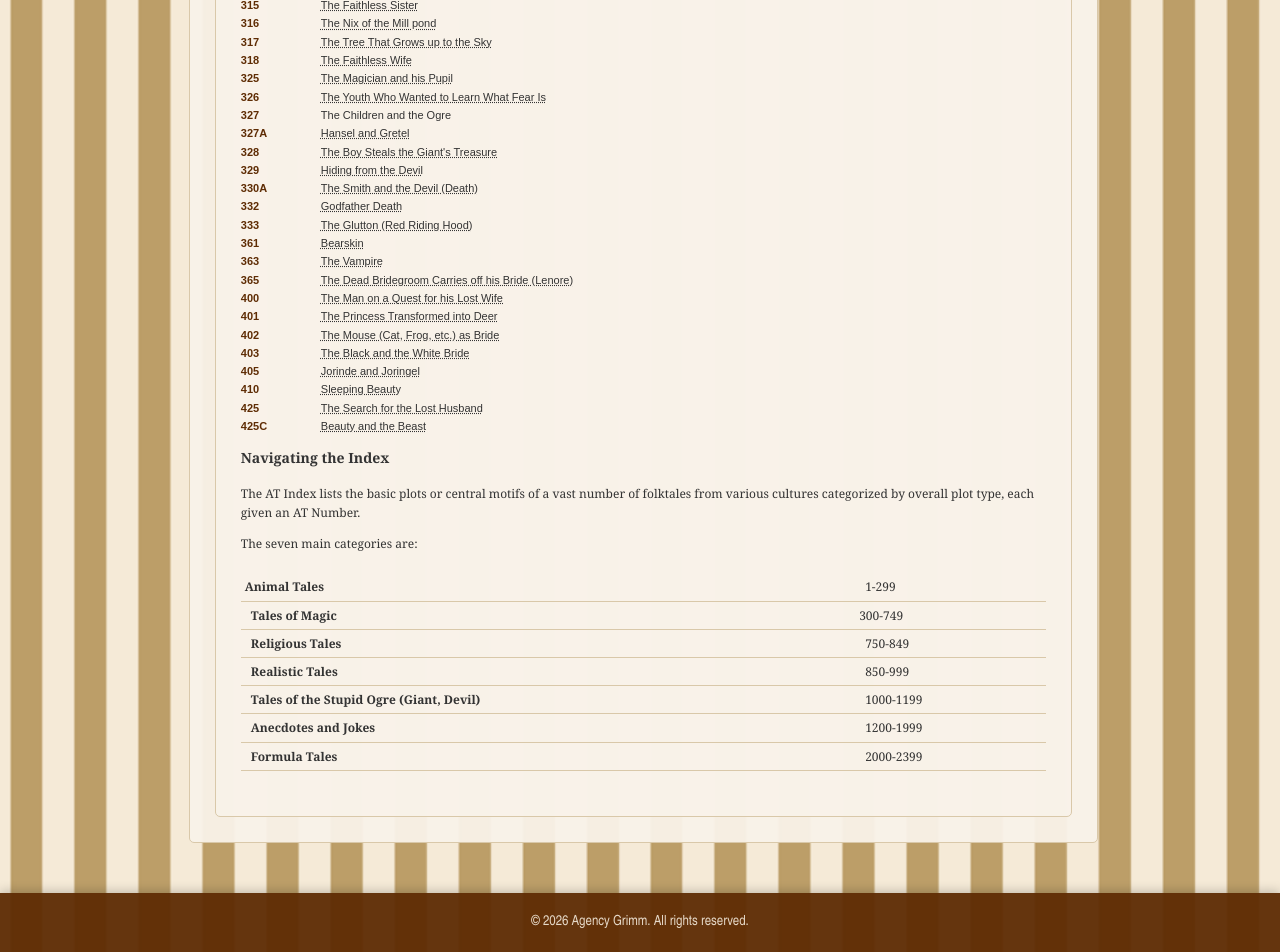
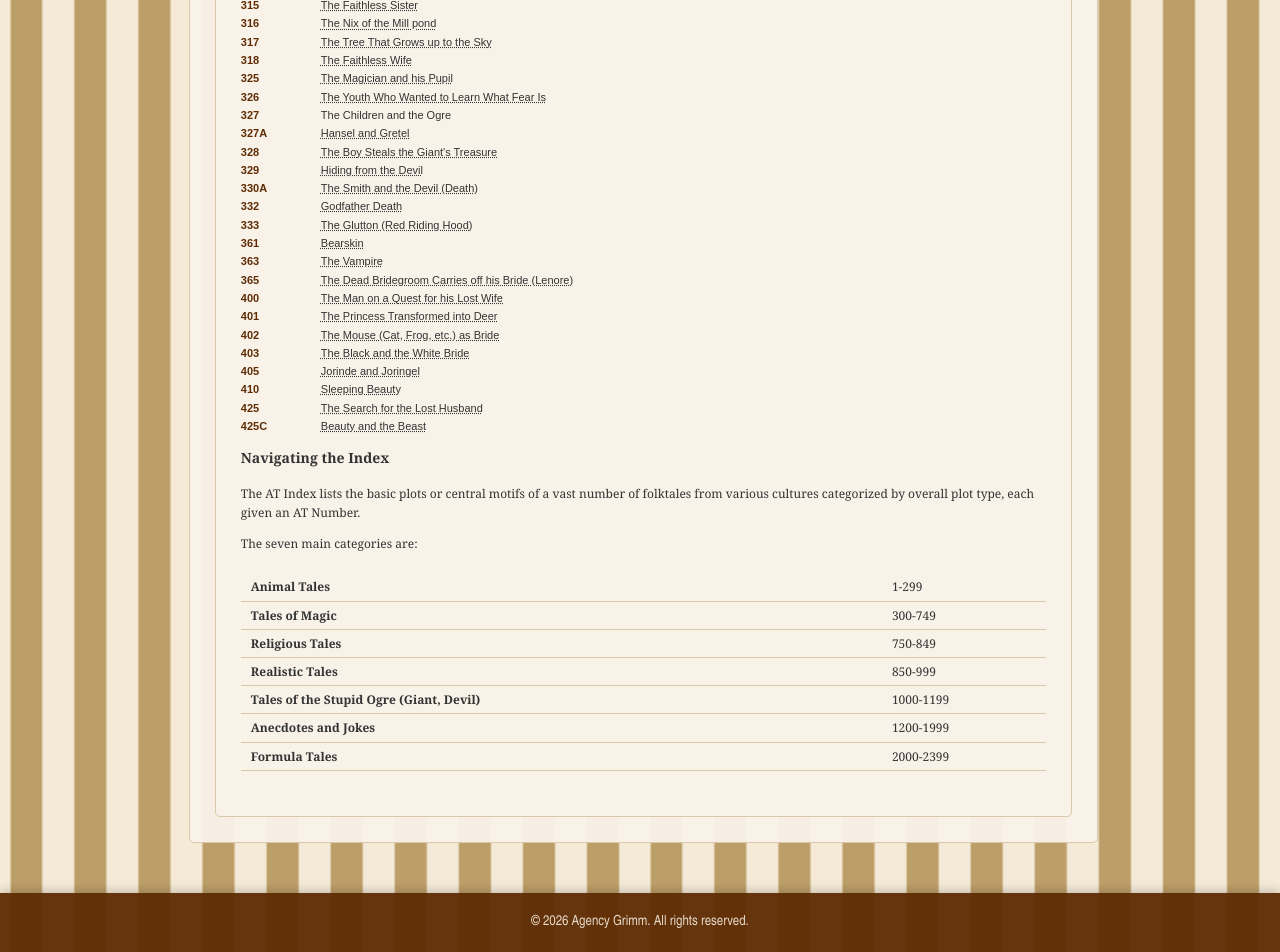
Before and after one commit to johnhopes-collab/grimmsdetectiveagency, a Jekyll site: the page built from archives/at-index.html, in a window 1280 px wide. Shown: the part 1489-2441 px from the top of the page. Built offline with Jekyll 4.4.1, drawn with Linux system fonts in a browser that asks for light colours.

Commit message:
Update at-index.html

```diff
--- a/archives/at-index.html
+++ b/archives/at-index.html
@@ -242,12 +242,12 @@ title: Archives / Aarne-Thompson Index
             <p>The seven main categories are:</p>
 
                 <table style="width: 100%; border-collapse: collapse; margin: 20px 0;">
-                    <tr><td style="padding: 4px 4px; border-bottom: 1px solid #d9c8a9; font-weight: bold;">Animal Tales</td><td style="padding: 4px 10px; border-bottom: 1px solid #d9c8a9;">1-299</td></tr>
-                    <tr><td style="padding: 4px 10px; border-bottom: 1px solid #d9c8a9; font-weight: bold;">Tales of Magic</td><td style="padding: 4px 4px; border-bottom: 1px solid #d9c8a9;">300-749</td></tr>
-                    <tr><td style="padding: 4px 10px; border-bottom: 1px solid #d9c8a9; font-weight: bold;">Religious Tales</td><td style="padding: 4px 10px; border-bottom: 1px solid #d9c8a9;">750-849</td></tr>
-                    <tr><td style="padding: 4px 10px; border-bottom: 1px solid #d9c8a9; font-weight: bold;">Realistic Tales</td><td style="padding: 4px 10px; border-bottom: 1px solid #d9c8a9;">850-999</td></tr>
-                    <tr><td style="padding: 4px 10px; border-bottom: 1px solid #d9c8a9; font-weight: bold;">Tales of the Stupid Ogre (Giant, Devil)</td><td style="padding: 4px 10px; border-bottom: 1px solid #d9c8a9;">1000-1199</td></tr>
-                    <tr><td style="padding: 4px 10px; border-bottom: 1px solid #d9c8a9; font-weight: bold;">Anecdotes and Jokes</td><td style="padding: 4px 10px; border-bottom: 1px solid #d9c8a9;">1200-1999</td></tr>
-                    <tr><td style="padding: 4px 10px; border-bottom: 1px solid #d9c8a9; font-weight: bold;">Formula Tales</td><td style="padding: 4px 10px; border-bottom: 1px solid #d9c8a9;">2000-2399</td></tr>
+                    <tr><td style="padding: 4px 10px; border-bottom: 1px solid #d9c8a9; font-weight: bold;">Animal Tales</td><td style="padding: 4px -30px; border-bottom: 1px solid #d9c8a9;">1-299</td></tr>
+                    <tr><td style="padding: 4px 10px; border-bottom: 1px solid #d9c8a9; font-weight: bold;">Tales of Magic</td><td style="padding: 4px -30px; border-bottom: 1px solid #d9c8a9;">300-749</td></tr>
+                    <tr><td style="padding: 4px 10px; border-bottom: 1px solid #d9c8a9; font-weight: bold;">Religious Tales</td><td style="padding: 4px -30px; border-bottom: 1px solid #d9c8a9;">750-849</td></tr>
+                    <tr><td style="padding: 4px 10px; border-bottom: 1px solid #d9c8a9; font-weight: bold;">Realistic Tales</td><td style="padding: 4px -30px; border-bottom: 1px solid #d9c8a9;">850-999</td></tr>
+                    <tr><td style="padding: 4px 10px; border-bottom: 1px solid #d9c8a9; font-weight: bold;">Tales of the Stupid Ogre (Giant, Devil)</td><td style="padding: 4px -30px; border-bottom: 1px solid #d9c8a9;">1000-1199</td></tr>
+                    <tr><td style="padding: 4px 10px; border-bottom: 1px solid #d9c8a9; font-weight: bold;">Anecdotes and Jokes</td><td style="padding: 4px -30px; border-bottom: 1px solid #d9c8a9;">1200-1999</td></tr>
+                    <tr><td style="padding: 4px 10px; border-bottom: 1px solid #d9c8a9; font-weight: bold;">Formula Tales</td><td style="padding: 4px -30px; border-bottom: 1px solid #d9c8a9;">2000-2399</td></tr>
                 </table>
 </div>
```
